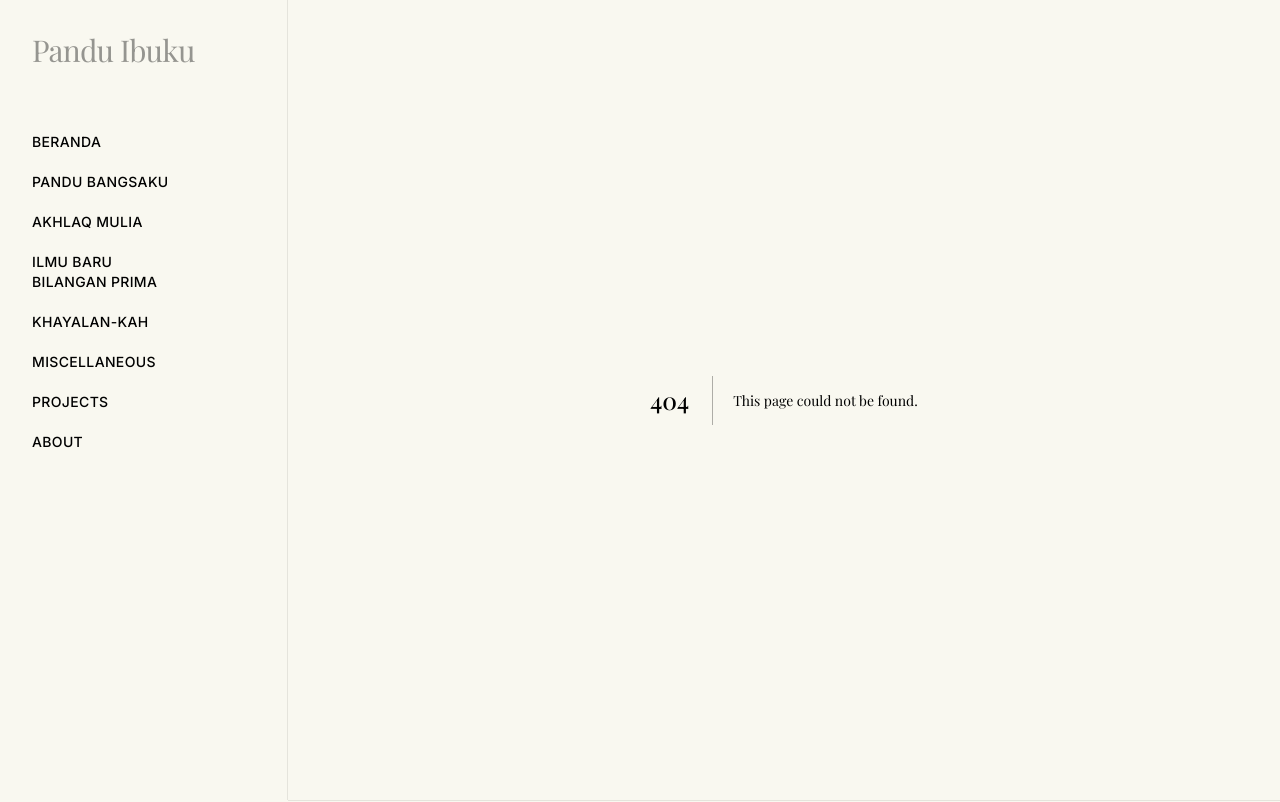
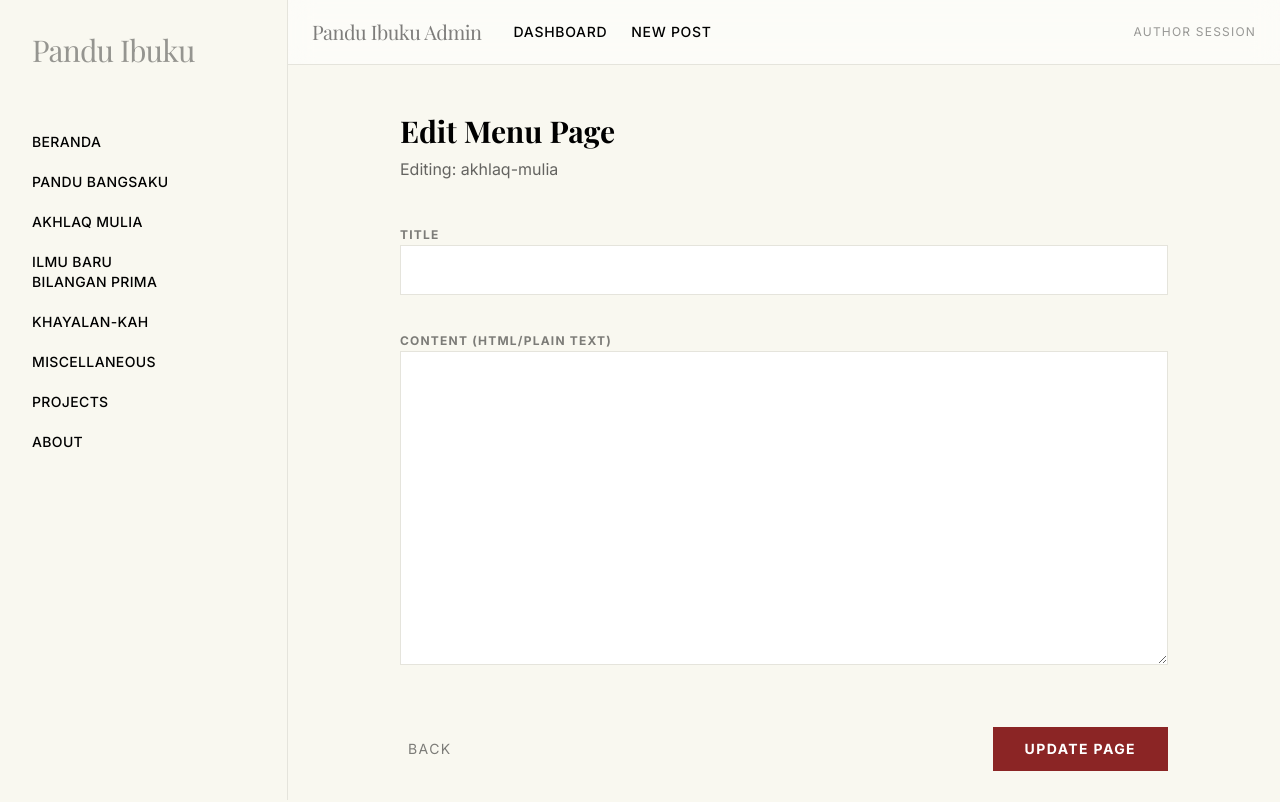
Before and after one commit to spotty21201/pandu-ibuku-9feb2026, a Next.js app: page /admin/pages/akhlaq-mulia in a window 1280 px wide. Before the commit this address had no page. Shown: the top 802 px of the page. Built offline with nearby package versions, Linux system fonts and the light colour scheme; no server answers; a web font is replaced by a local one.

Commit message:
Add editable menu pages system

```diff
--- a/app/[domain]/page.js
+++ b/app/[domain]/page.js
@@ -9,6 +9,12 @@ export default async function DomainPage({ params }) {
   if (!domain) {
     return <div>Error loading posts</div>;
   }
+
+  const { data: page } = await supabase
+    .from('pages')
+    .select('*')
+    .eq('slug', domain)
+    .single();
 
   const { data: posts, error } = await supabase
     .from('articles')
@@ -22,47 +28,28 @@ export default async function DomainPage({ params }) {
     return <div>Error loading posts</div>;
   }
 
-  if (!posts || posts.length === 0) {
-    return (
-      <div className="max-w-3xl mx-auto px-6 py-16">
-        <h1 className="text-5xl font-serif tracking-wide uppercase mb-8">
-          {domain.replace(/-/g, ' ')}
-        </h1>
-        <p className="text-gray-500">No published posts yet.</p>
-      </div>
-    );
-  }
-
   return (
     <div className="max-w-3xl mx-auto px-6 py-16">
-      <h1 className="text-5xl font-serif tracking-wide uppercase mb-12">
-        {domain.replace(/-/g, ' ')}
-      </h1>
+      {page && (
+        <>
+          <h1 className="text-5xl font-serif mb-8">{page.title}</h1>
+          <div className="mb-16" dangerouslySetInnerHTML={{ __html: page.content || '' }} />
+        </>
+      )}
 
-      <div className="space-y-12">
-        {posts.map((post) => {
-          const plain = (post.content || '').replace(/<[^>]+>/g, '').trim();
-          const snippet = post.excerpt ? post.excerpt : `${plain.slice(0, 180)}${plain.length > 180 ? '...' : ''}`;
-
-          return (
+      {posts && posts.length > 0 ? (
+        <div className="space-y-12">
+          {posts.map((post) => (
             <article key={post.id}>
-              <a href={`/${domain}/${post.slug}`} className="block group">
-                <h2 className="text-2xl font-serif group-hover:underline">
-                  {post.title}
-                </h2>
-
-                <p className="mt-3 text-gray-700 leading-relaxed">
-                  {snippet}
-                </p>
-
-                <span className="inline-block mt-4 text-sm tracking-wide uppercase">
-                  Read more →
-                </span>
+              <a href={`/${domain}/${post.slug}`}>
+                <h2 className="text-2xl font-serif">{post.title}</h2>
               </a>
             </article>
-          );
-        })}
-      </div>
+          ))}
+        </div>
+      ) : (
+        <p className="text-gray-500">No published posts yet.</p>
+      )}
     </div>
   );
 }
--- a/app/admin/page.js
+++ b/app/admin/page.js
@@ -3,6 +3,7 @@
 import { useState, useEffect, Suspense } from "react";
 import Link from "next/link";
 import { useSearchParams, useRouter } from "next/navigation";
+import { DOMAINS } from "@/lib/domains";
 
 function DashboardContent() {
     const searchParams = useSearchParams();
@@ -51,7 +52,7 @@ function DashboardContent() {
             <header className="flex justify-between items-end border-b border-border-subtle pb-8">
                 <div>
                     <h2 className="text-4xl font-serif font-bold mb-2">Repository Dashboard</h2>
-                    <p className="text-black/60">Manage your collection of ideas and articles.</p>
+                    <p className="text-black/60">Manage menu pages and your collection of articles.</p>
                 </div>
                 <div className="flex gap-4">
                     <button
@@ -71,9 +72,22 @@ function DashboardContent() {
 
             {successMsg && (
                 <div className="bg-green-100 border-l-4 border-green-500 text-green-700 p-4 font-mono text-sm animate-in fade-in slide-in-from-top-4 duration-500">
-                    Success: {successMsg === "post_created" ? "Post has been published to the archive." : "Archive entry has been updated."}
+                    Success: {successMsg === "post_created" ? "Post has been published to the archive." : successMsg === "page_updated" ? "Menu page has been updated." : "Archive entry has been updated."}
                 </div>
             )}
+
+            <section className="bg-white border border-border-subtle p-6">
+                <h3 className="text-xl font-serif font-bold mb-4">Pages</h3>
+                <ul className="space-y-2">
+                    {DOMAINS.filter((d) => d.slug).map((d) => (
+                        <li key={d.slug}>
+                            <Link href={`/admin/pages/${d.slug}`} className="text-sm uppercase tracking-wider hover:text-accent-red">
+                                Edit {d.label}
+                            </Link>
+                        </li>
+                    ))}
+                </ul>
+            </section>
 
             {loading ? (
                 <div className="py-20 text-center font-mono opacity-50">Loading archive...</div>
--- /dev/null
+++ b/app/admin/pages/[slug]/page.js
@@ -0,0 +1,110 @@
+"use client";
+
+import { useEffect, useState, use } from 'react';
+import { useRouter } from 'next/navigation';
+
+export default function AdminEditPage({ params }) {
+  const resolvedParams = use(params);
+  const slug = resolvedParams?.slug;
+  const router = useRouter();
+
+  const [loading, setLoading] = useState(true);
+  const [saving, setSaving] = useState(false);
+  const [title, setTitle] = useState('');
+  const [content, setContent] = useState('');
+
+  useEffect(() => {
+    const run = async () => {
+      try {
+        const res = await fetch(`/api/admin/pages/${slug}`);
+        const data = await res.json();
+        if (res.ok && data.page) {
+          setTitle(data.page.title || '');
+          setContent(data.page.content || '');
+        } else {
+          alert('Failed to load page');
+        }
+      } catch {
+        alert('Failed to load page');
+      } finally {
+        setLoading(false);
+      }
+    };
+
+    if (slug) run();
+  }, [slug]);
+
+  const handleSubmit = async (e) => {
+    e.preventDefault();
+    setSaving(true);
+
+    try {
+      const res = await fetch(`/api/admin/pages/${slug}`, {
+        method: 'PATCH',
+        headers: { 'Content-Type': 'application/json' },
+        body: JSON.stringify({ title, content }),
+      });
+
+      if (res.ok) {
+        router.push('/admin?success=page_updated');
+      } else {
+        alert('Failed to update page');
+      }
+    } catch {
+      alert('Failed to update page');
+    } finally {
+      setSaving(false);
+    }
+  };
+
+  if (loading) return <div className="py-20 text-center font-mono opacity-50">Loading page editor...</div>;
+
+  return (
+    <div className="max-w-3xl mx-auto">
+      <header className="mb-10">
+        <h2 className="text-3xl font-serif font-bold mb-2">Edit Menu Page</h2>
+        <p className="text-black/60">Editing: {slug}</p>
+      </header>
+
+      <form onSubmit={handleSubmit} className="space-y-8">
+        <div className="space-y-2">
+          <label className="text-xs uppercase tracking-widest font-bold opacity-50">Title</label>
+          <input
+            required
+            type="text"
+            value={title}
+            onChange={(e) => setTitle(e.target.value)}
+            className="w-full bg-white border border-border-subtle p-3 font-sans focus:outline-none focus:border-accent-red transition-colors"
+          />
+        </div>
+
+        <div className="space-y-2">
+          <label className="text-xs uppercase tracking-widest font-bold opacity-50">Content (HTML/Plain Text)</label>
+          <textarea
+            rows={14}
+            value={content}
+            onChange={(e) => setContent(e.target.value)}
+            className="w-full bg-white border border-border-subtle p-4 font-mono text-sm focus:outline-none focus:border-accent-red transition-colors resize-y"
+          />
+        </div>
+
+        <div className="flex justify-between items-center pt-6">
+          <button
+            type="button"
+            onClick={() => router.push('/admin')}
+            className="text-sm uppercase tracking-widest opacity-50 hover:opacity-100 p-2"
+          >
+            Back
+          </button>
+          <button
+            disabled={saving}
+            type="submit"
+            className="bg-accent-red text-white px-8 py-3 uppercase tracking-widest text-sm font-bold hover:bg-black transition-colors disabled:opacity-50"
+          >
+            {saving ? 'Saving...' : 'Update Page'}
+          </button>
+        </div>
+      </form>
+    </div>
+  );
+}
--- /dev/null
+++ b/app/api/admin/pages/[slug]/route.js
@@ -0,0 +1,49 @@
+import { NextResponse } from 'next/server';
+import { supabaseAdmin as supabase } from '@/lib/supabase-admin';
+import { requireAdminSession } from '@/lib/auth';
+
+export async function GET(_req, { params }) {
+  try {
+    const auth = await requireAdminSession();
+    if (!auth.ok) return NextResponse.json({ error: 'Unauthorized' }, { status: 401 });
+
+    const resolvedParams = await params;
+    const slug = resolvedParams?.slug;
+    if (!slug) return NextResponse.json({ error: 'Missing slug' }, { status: 400 });
+
+    const { data, error } = await supabase
+      .from('pages')
+      .select('*')
+      .eq('slug', slug)
+      .single();
+
+    if (error) return NextResponse.json({ error: error.message }, { status: 500 });
+    return NextResponse.json({ page: data });
+  } catch {
+    return NextResponse.json({ error: 'Failed to fetch page' }, { status: 500 });
+  }
+}
+
+export async function PATCH(req, { params }) {
+  try {
+    const auth = await requireAdminSession();
+    if (!auth.ok) return NextResponse.json({ error: 'Unauthorized' }, { status: 401 });
+
+    const resolvedParams = await params;
+    const slug = resolvedParams?.slug;
+    if (!slug) return NextResponse.json({ error: 'Missing slug' }, { status: 400 });
+
+    const { title, content } = await req.json();
+    if (!title) return NextResponse.json({ error: 'Title is required' }, { status: 400 });
+
+    const { error } = await supabase
+      .from('pages')
+      .update({ title, content: content || '', updated_at: new Date().toISOString() })
+      .eq('slug', slug);
+
+    if (error) return NextResponse.json({ error: error.message }, { status: 500 });
+    return NextResponse.json({ success: true });
+  } catch {
+    return NextResponse.json({ error: 'Failed to update page' }, { status: 500 });
+  }
+}
```
Also changed, not shown: 2 other files (tests, documents, lock files or other folders).
